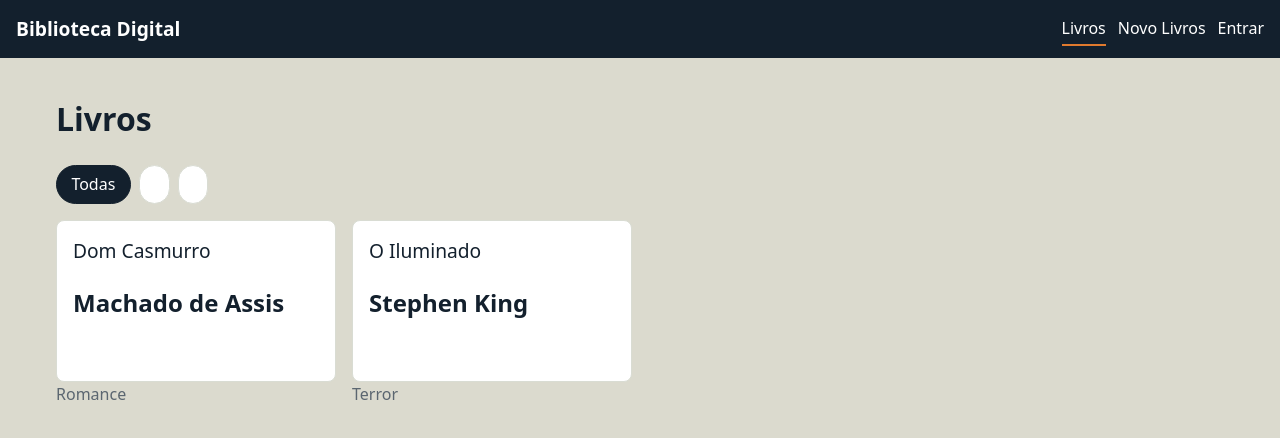
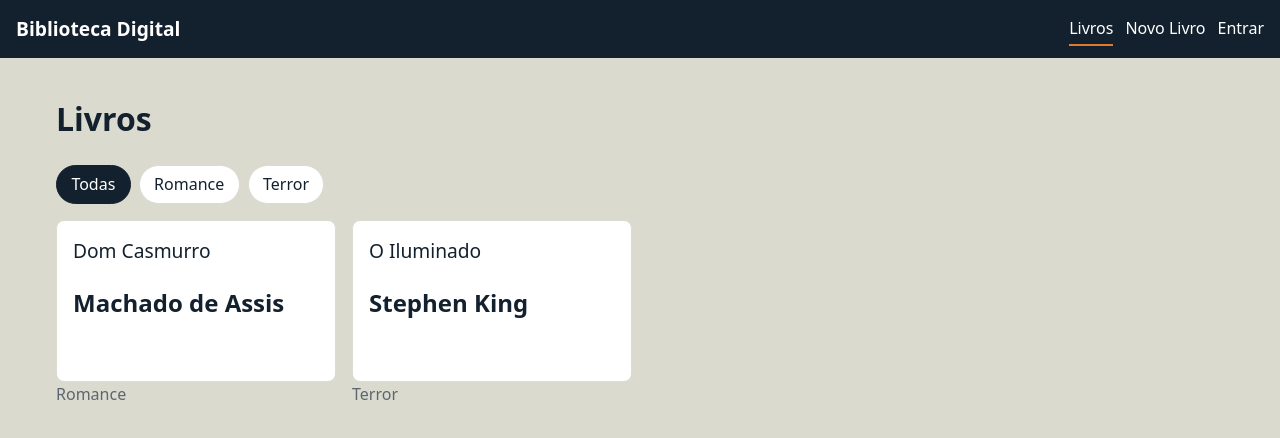
Before and after one commit to joaopaulo827/ProjetoBiblioteca, a Next.js app in the folder frontend/: page / in a window 1280 px wide. Shown: the top 438 px of the page. Built offline with nearby package versions, Linux system fonts and the light colour scheme; no server answers.

Commit message:
"Correção gramatical"

```diff
--- a/frontend/app/livros/[id]/detalhe.module.css
+++ b/frontend/app/livros/[id]/detalhe.module.css
@@ -10,7 +10,7 @@
     margin: 0.25rem 0;
   }
 
-  .categoria {
+  .genero {
     font-size: 0.8rem;
     font-weight: bold;
     color: var(--cor-principal-escura);
--- a/frontend/components/Cabecalho/Cabecalho.js
+++ b/frontend/components/Cabecalho/Cabecalho.js
@@ -7,7 +7,7 @@ import styles from "./Cabecalho.module.css";
 
 const LINKS = [
   { href: "/", texto: "Livros" },
-  { href: "/livros/novo", texto: "Novo Livros" },
+  { href: "/livros/novo", texto: "Novo Livro" },
 ];
 
 export default function Cabecalho() {
--- a/frontend/components/FiltroGeneros/FiltroGeneros.js
+++ b/frontend/components/FiltroGeneros/FiltroGeneros.js
@@ -17,7 +17,7 @@ export default function FiltroGeneros({ generos, selecionada, aoMudar }) {
           className={selecionada === generos.id ? styles.ativo : styles.opcao}
           onClick={() => aoMudar(generos.id)}
         >
-          {generos.nome}
+          {generos.genero}
         </button>
       ))}
     </div>
```
